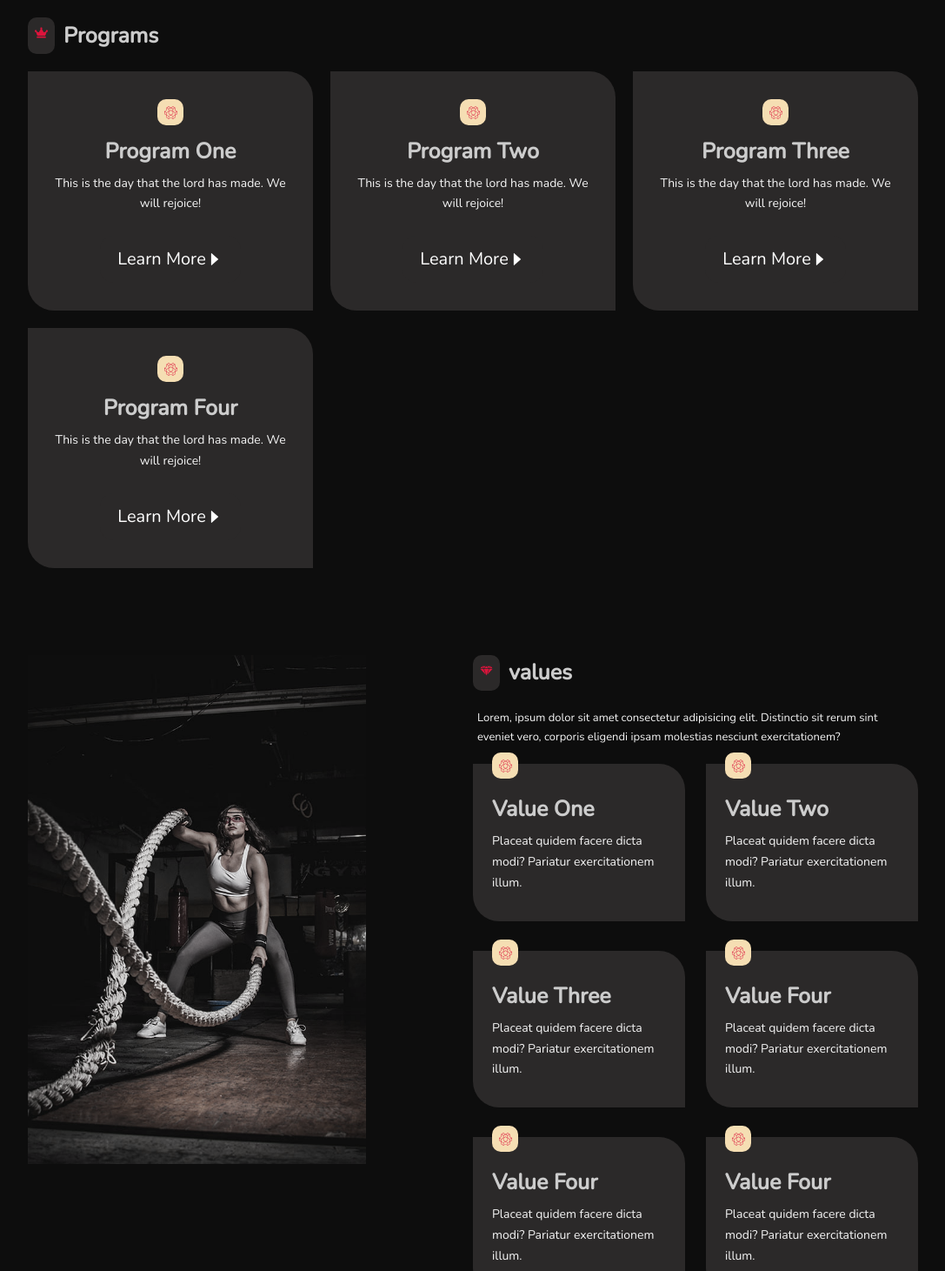
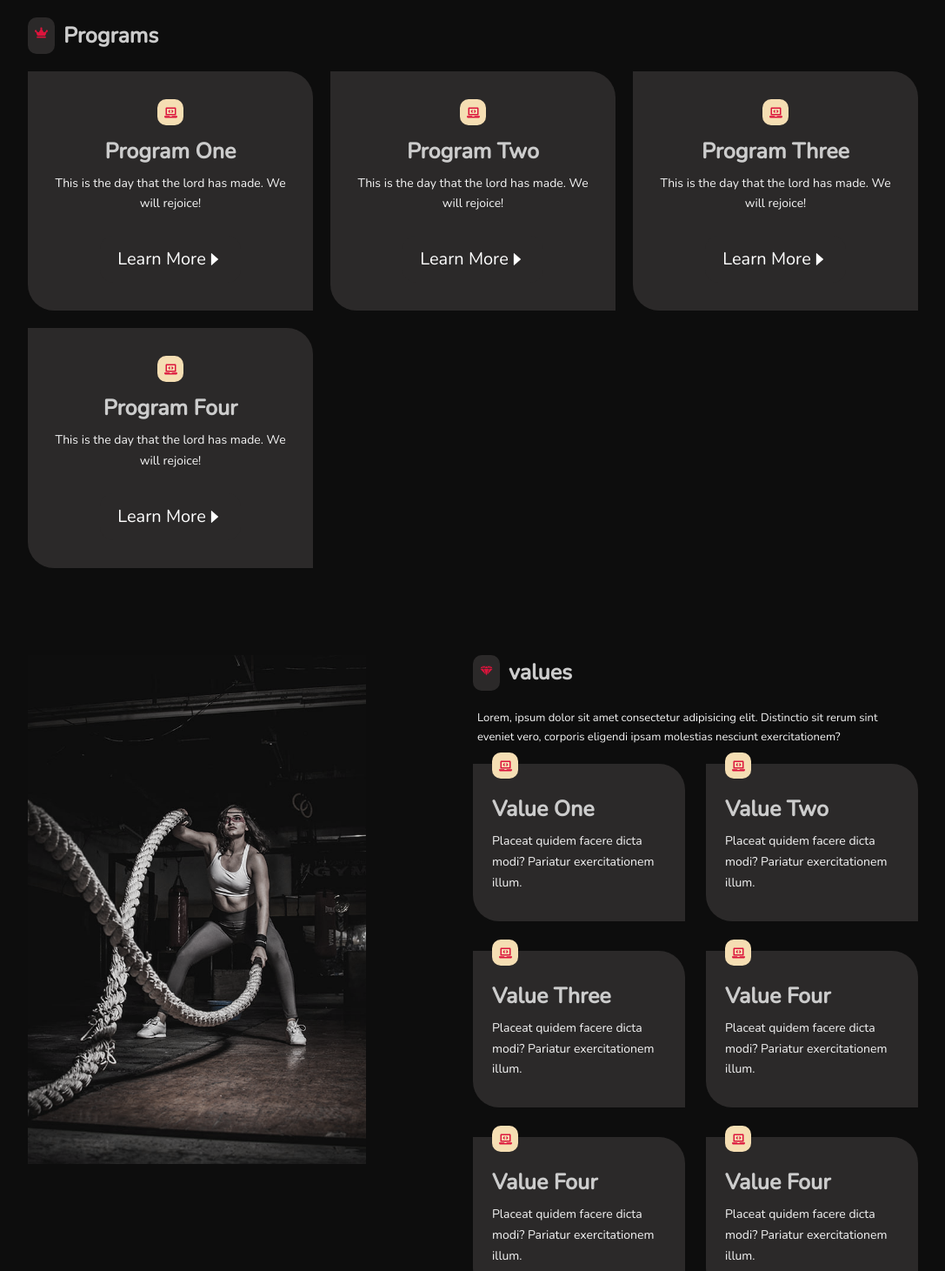
Before and after one commit to nickemma/microverse-lazy-coders, a React (Create React App) app: page / in a window 1280 px wide. Shown: the part 820-2281 px from the top of the page at 87% size, without its empty margins (96-1183 px from the left). Built offline with nearby package versions, Linux system fonts and the light colour scheme.

Commit message:
changed the icons to code

```diff
--- a/src/components/FAQ.jsx
+++ b/src/components/FAQ.jsx
@@ -1,6 +1,6 @@
 import { useState } from 'react';
-import { AiFillCaretRight } from 'react-icons/ai';
-import { AiFillCaretLeft } from 'react-icons/ai';
+import { AiOutlinePlus } from 'react-icons/ai';
+import { AiOutlineMinus } from 'react-icons/ai';
 
 function FAQ({ question, answer }) {
   const [isAnswerShowing, setIsAnswerShowing] = useState(false);
@@ -14,7 +14,7 @@ function FAQ({ question, answer }) {
       <div className="faq-info">
         <h3>{question}</h3>
         <button type="button" className="faq-icon">
-          {isAnswerShowing ? <AiFillCaretLeft /> : <AiFillCaretRight />}
+          {isAnswerShowing ? <AiOutlineMinus /> : <AiOutlinePlus />}
         </button>
       </div>
       {isAnswerShowing && <p>{answer}</p>}
--- a/src/data.js
+++ b/src/data.js
@@ -1,4 +1,4 @@
-import { SiOpenaigym } from 'react-icons/si';
+import { FaLaptopCode } from 'react-icons/fa';
 
 export const links = [
   {
@@ -26,28 +26,28 @@ export const links = [
 export const programs = [
   {
     id: 1,
-    icon: <SiOpenaigym />,
+    icon: <FaLaptopCode />,
     title: 'Program One',
     info: 'This is the day that the lord has made. We will rejoice!',
     path: '/programs/111',
   },
   {
     id: 2,
-    icon: <SiOpenaigym />,
+    icon: <FaLaptopCode />,
     title: 'Program Two',
     info: 'This is the day that the lord has made. We will rejoice!',
     path: '/programs/222',
   },
   {
     id: 3,
-    icon: <SiOpenaigym />,
+    icon: <FaLaptopCode />,
     title: 'Program Three',
     info: 'This is the day that the lord has made. We will rejoice!',
     path: '/programs/333',
   },
   {
     id: 4,
-    icon: <SiOpenaigym />,
+    icon: <FaLaptopCode />,
     title: 'Program Four',
     info: 'This is the day that the lord has made. We will rejoice!',
     path: '/programs/444',
@@ -57,37 +57,37 @@ export const programs = [
 export const values = [
   {
     id: 1,
-    icon: <SiOpenaigym />,
+    icon: <FaLaptopCode />,
     title: 'Value One',
     desc: 'Placeat quidem facere dicta modi? Pariatur exercitationem illum.',
   },
   {
     id: 2,
-    icon: <SiOpenaigym />,
+    icon: <FaLaptopCode />,
     title: 'Value Two',
     desc: 'Placeat quidem facere dicta modi? Pariatur exercitationem illum.',
   },
   {
     id: 3,
-    icon: <SiOpenaigym />,
+    icon: <FaLaptopCode />,
     title: 'Value Three',
     desc: 'Placeat quidem facere dicta modi? Pariatur exercitationem illum.',
   },
   {
     id: 4,
-    icon: <SiOpenaigym />,
+    icon: <FaLaptopCode />,
     title: 'Value Four',
     desc: 'Placeat quidem facere dicta modi? Pariatur exercitationem illum.',
   },
   {
     id: 5,
-    icon: <SiOpenaigym />,
+    icon: <FaLaptopCode />,
     title: 'Value Four',
     desc: 'Placeat quidem facere dicta modi? Pariatur exercitationem illum.',
   },
   {
     id: 6,
-    icon: <SiOpenaigym />,
+    icon: <FaLaptopCode />,
     title: 'Value Four',
     desc: 'Placeat quidem facere dicta modi? Pariatur exercitationem illum.',
   },
```
